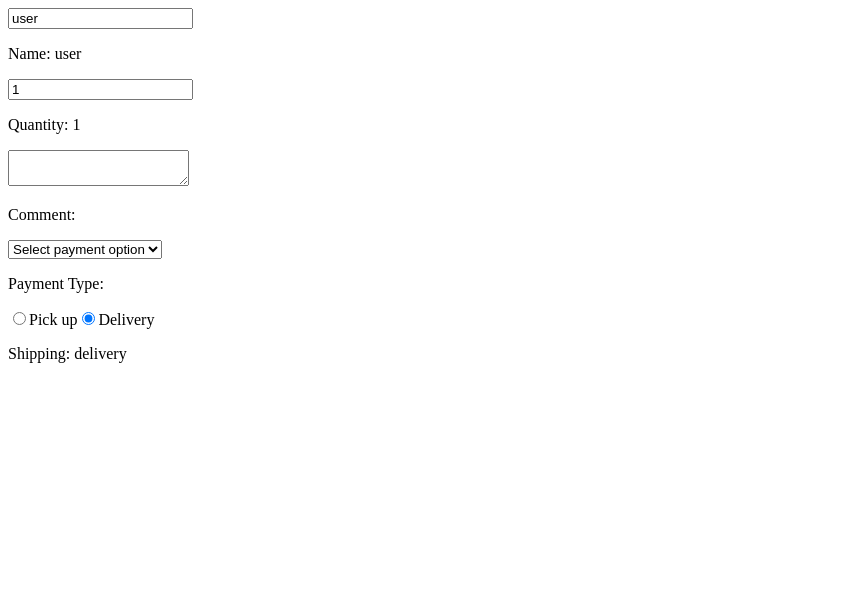
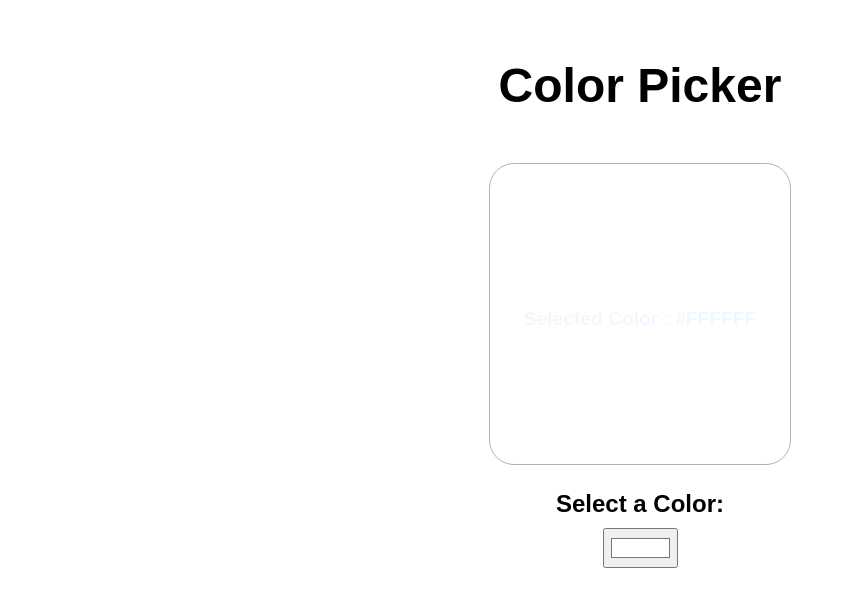
Before and after one commit to VASUMATHI-P/REACT_TUTORIAL, a React (Vite) app in the folder my-react-app/: page / in a window 1280 px wide. Shown: the top 606 px of the page, without its empty margins (0-846 px from the left). Built offline with nearby package versions, Linux system fonts and the light colour scheme.

Commit message:
color picker app

```diff
--- a/my-react-app/src/App.jsx
+++ b/my-react-app/src/App.jsx
@@ -1,10 +1,10 @@
-import OnChangeComponent from "./OnChangeComponent"
+import ColorPicker from "./ColorPicker"
 
 function App() {
 
   return (
     <>
-      <OnChangeComponent/>
+      <ColorPicker/>
     </>
   )
 
--- /dev/null
+++ b/my-react-app/src/ColorPicker.jsx
@@ -0,0 +1,22 @@
+import React, {useState} from 'react'
+
+const ColorPicker = () => {
+  const [color, setColor] = useState('#FFFFFF');
+
+  const handleColorChange = (e) => {
+    setColor(e.target.value);
+  }
+
+  return (
+      <div className='color-picker-container'>
+        <h1>Color Picker</h1>
+        <div className="color-picker" style={{backgroundColor: color}}>
+            <p>Selected Color : {color}</p>
+        </div>
+        <label>Select a Color:</label>
+        <input type='color' value={color} onChange={handleColorChange}/>
+      </div>
+  )
+}
+
+export default ColorPicker
--- a/my-react-app/src/index.css
+++ b/my-react-app/src/index.css
@@ -1,23 +1,45 @@
-.list-category {
-  font-size: 2.5em;
-  font-weight: bold;
-  color: hsl(0, 0%, 20%);
-  margin-bottom: 10px;
-  text-align: center;
-  border: 3px solid;
-  border-radius: 5px;
-  background-color: aqua;
+body {
+  font-family: Arial, Helvetica, sans-serif;
 }
 
-.list-items li {
-  font-size: 2em;
-  list-style: none;
-  color: hsl(0, 0%, 25%);
-  text-align: center;
-  margin: 0;
+.color-picker-container{
+  display: flex;
+  flex-direction: column;
+  align-items: center;
+  justify-content: center;
 }
 
-.list-items li:hover{
-  color: hsl(0, 0%, 45%);
-  cursor: pointer;
+h1 {
+  margin: 50px;
+  font-size: 3rem;
 }
+
+.color-picker {
+  width: 300px;
+  height: 300px;
+  display: flex;
+  justify-content: center;
+  align-items: center;
+  border: 1px solid hsl(0, 0%, 69%);
+  border-radius: 25px;
+  margin-bottom: 25px;
+}
+
+.color-picker p {
+  font-size: 1.2rem;
+  font-weight: bold;
+  margin-bottom: 10px;
+  color: aliceblue;
+}
+
+label {
+  margin-bottom: 10px;
+  font-size: 1.5rem;
+  font-weight: bold
+}
+
+input[type="color"] {
+  width: 75px;
+  height: 40px;
+  padding: 5px;
+}
```
